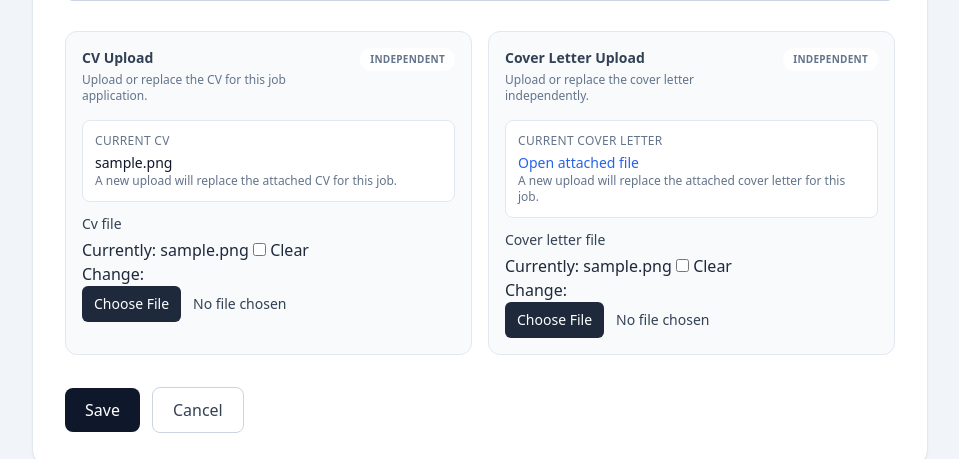
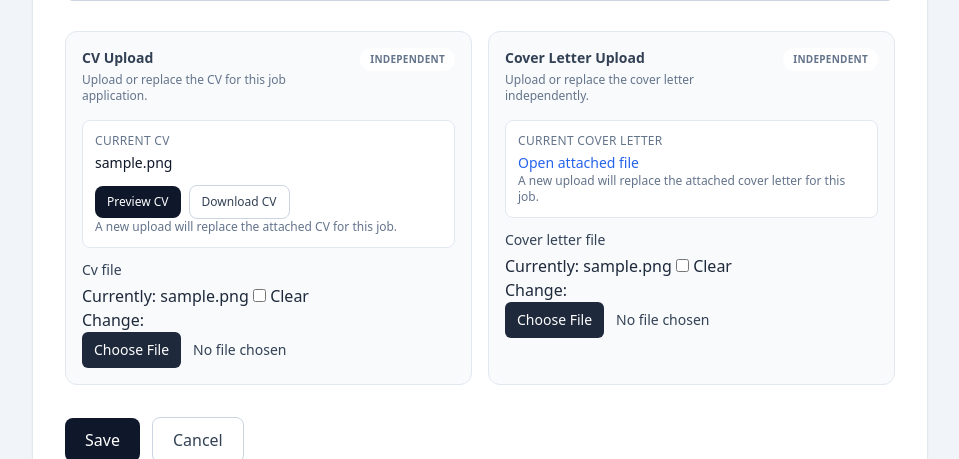
Before and after one commit to bonyaminshaznuz/jobTracker, a Django app: page /jobs/1/edit/ in a window 1280 px wide. Shown: the part 809-1268 px from the top of the page, without its empty margins (264-1223 px from the left). Run offline with Django 5.2, Linux system fonts and the light colour scheme; a user stored in the database is signed in; tables that the repository leaves empty hold one stand-in row (values such as "Sample post"); parts of the project's set-up code (start-up, migrations or seed data) failed here and were passed over; some libraries are stand-ins or nearby versions.

Commit message:
cv cover private 3

```diff
--- a/templates/jobs/job_form.html
+++ b/templates/jobs/job_form.html
@@ -37,6 +37,10 @@
                         <div class="rounded-lg border border-slate-200 bg-white p-3 text-sm text-slate-600">
                             <p class="text-xs uppercase tracking-wide text-slate-500">Current CV</p>
                             <p class="mt-1 font-medium text-slate-900">{{ view.object.cv_filename }}</p>
+                            <div class="mt-3 flex flex-wrap items-center gap-2">
+                                <a class="w-full rounded-lg bg-slate-900 px-3 py-2 text-center text-xs font-medium text-white hover:bg-slate-800 sm:w-auto" href="{% url 'jobs:file-preview' view.object.pk 'cv' %}" target="_blank" rel="noreferrer">Preview CV</a>
+                                <a class="w-full rounded-lg border border-slate-300 px-3 py-2 text-center text-xs font-medium text-slate-700 hover:bg-slate-50 sm:w-auto" href="{% url 'jobs:file-download' view.object.pk 'cv' %}">Download CV</a>
+                            </div>
                             <p class="text-xs text-slate-500">A new upload will replace the attached CV for this job.</p>
                         </div>
                     {% else %}
```
